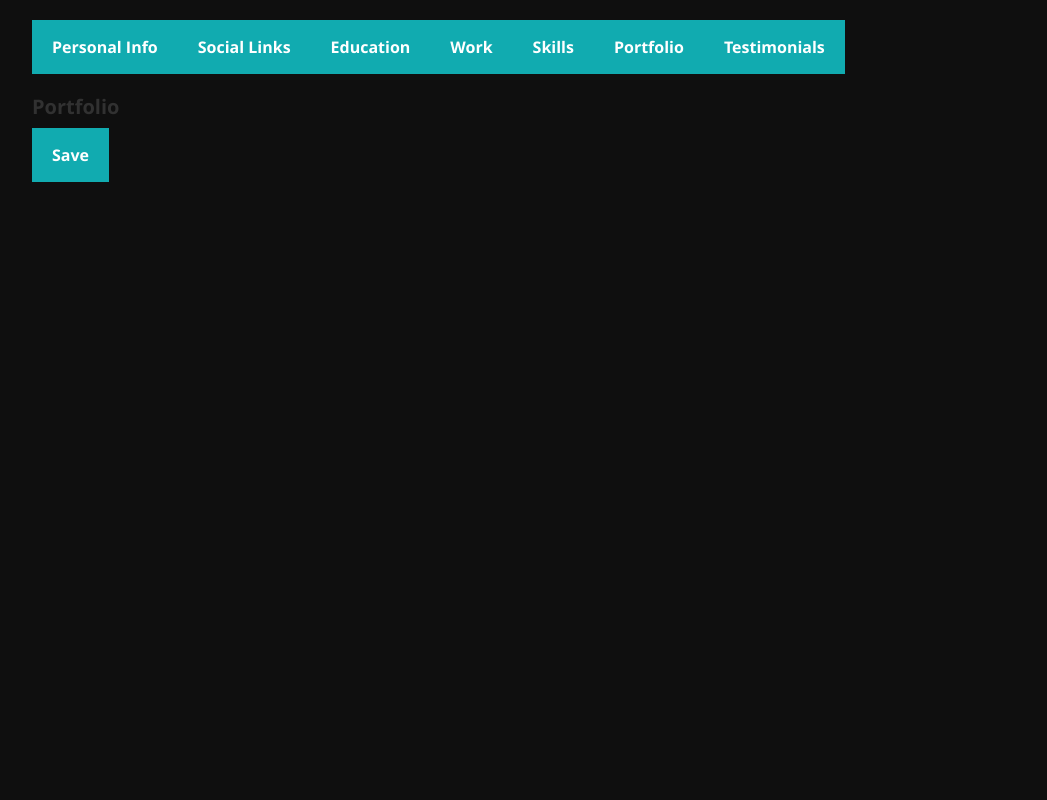
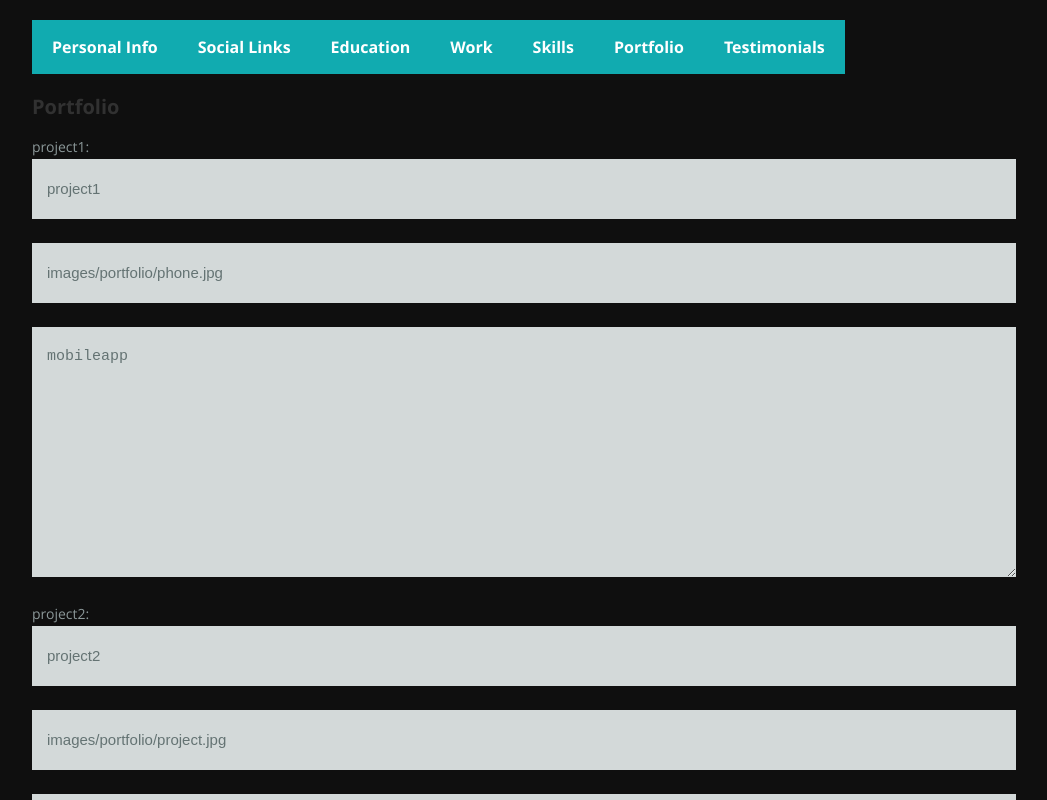
Before and after one commit to anwarkhan0/portfolio, a React (Create React App) app: page /update-resume in a window 1280 px wide. Both pictures are taken after a click on the button "Portfolio". Shown: the top 800 px of the page, without its empty margins (116-1163 px from the left). Built offline with nearby package versions, Linux system fonts and the light colour scheme.

Commit message:
mod: update-resume functions

```diff
--- a/src/components/UpdateResume.js
+++ b/src/components/UpdateResume.js
@@ -58,6 +58,16 @@ const ResumeForm = () => {
         <input type="text" value={el.skillname} name={el.skillname} />
       </label>;
   })
+
+   let portfolio = resumeData.portfolio.map((el) => {
+    return <label className="block mb-4">
+        <span className="text-gray-700">{el.name}:</span>
+        <input type="hidden" value={el.name} name={el.name} />
+        <input type="text" value={el.name} name={el.name} />
+        <input type="text" value={el.imgurl} name="imgurl" />
+        <textarea type="text" name="description" value={el.description} onChange={handleChange} />
+      </label>;
+  });
 
   let testmonials = resumeData.testimonials.map((el) => {
     return <label className="block mb-4">
@@ -263,6 +273,8 @@ const ResumeForm = () => {
 
         <h4>Portfolio</h4>
 
+        {portfolio}
+
 
         {/* Add more fields as needed */}
         <button
```
Also changed, not shown: 1 other file (tests, documents, lock files or other folders).
